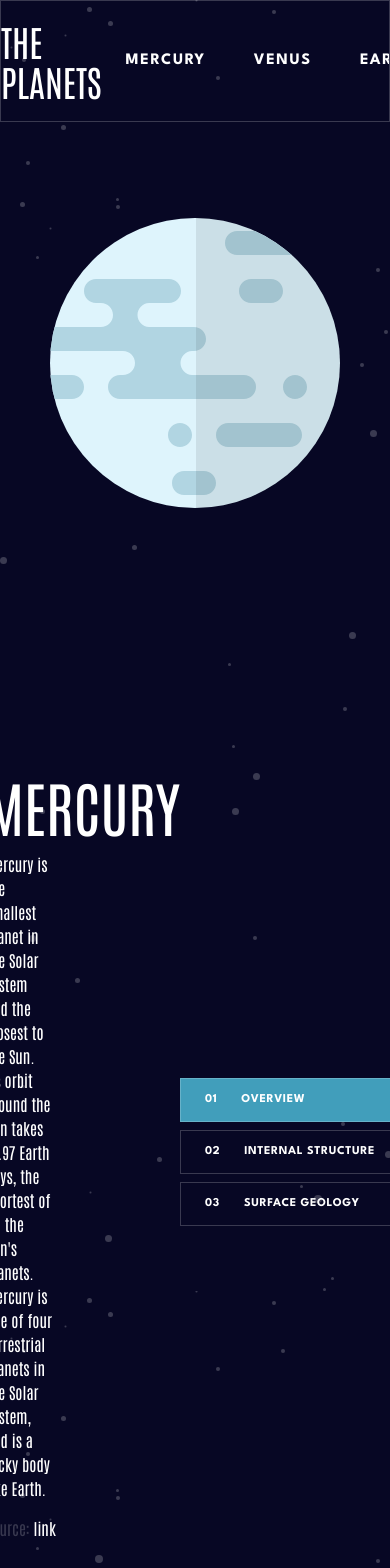
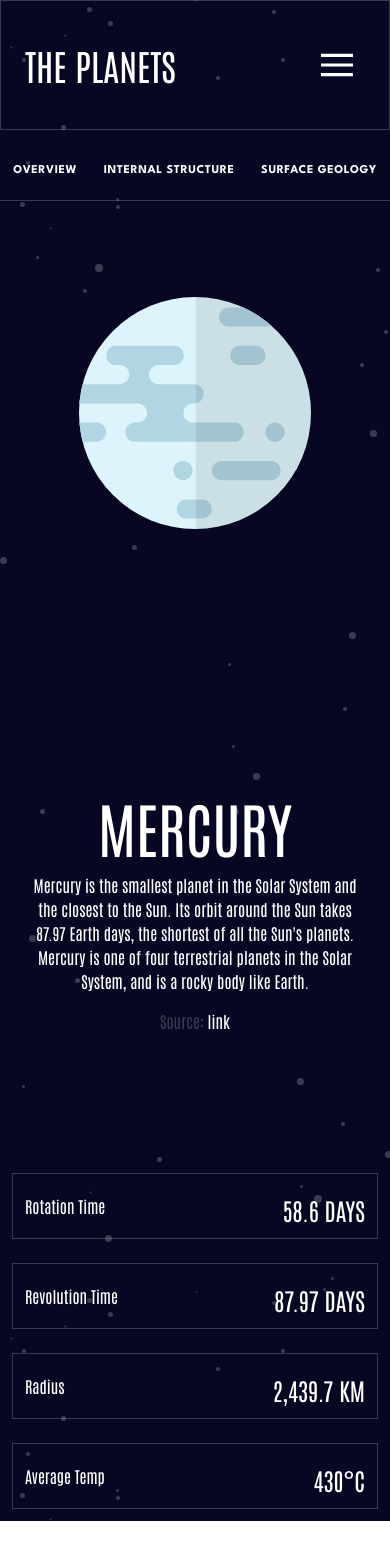
Before and after one commit to Stephanefy/frontendmentorio-challenges, a React (Vite) app: page / in a window 390 px wide. Shown: the top 1568 px of the page. After the commit the page ends 1521 px from the top, so only its background shows below. Built offline with nearby package versions, Linux system fonts and the light colour scheme.

Commit message:
feat: further integration

```diff
--- a/src/App.tsx
+++ b/src/App.tsx
@@ -57,7 +57,7 @@ function App() {
 
   return (
     <div className='h-auto w-full bg-[url("../assets/background-stars.svg")] bg-[#070724] overflow-x-hidden overflow-y-hidden'>
-      <NavBar handleSelectPlanet={handleSelectPlanet}/>
+      <NavBar handleSelectPlanet={handleSelectPlanet} planetColors={planetColors}/>
       <Planet currentPlanet={currentPlanet}/>
     </div>
   )
--- a/src/components/NavBar.tsx
+++ b/src/components/NavBar.tsx
@@ -1,26 +1,68 @@
-import React from 'react';
+import React, { useEffect } from 'react';
 import data from '../../data.json';
 
 interface NavBarProps {
-  handleSelectPlanet: Function;
+  handleSelectPlanet: Function,
+  planetColors: string[]
 }
 
 
-const NavBar = ({ handleSelectPlanet }: NavBarProps) => {
+const NavBar = ({ handleSelectPlanet, planetColors }: NavBarProps) => {
+
+
+  const [mobileMenuOpen, setMobileMenuOpen] = React.useState(false);
+
+
+  useEffect(() => {
+    setMobileMenuOpen(false)
+  }, [handleSelectPlanet])
+
+  const handleMobileOpen = () => {
+    setMobileMenuOpen(prev => !prev);
+  }
 
 
 
   return (
     <header className='tab mx-auto overflow-x-hidden'>
-      <nav className='max-w-[1440px] mx-auto flex justify-between items-center overflow-x-hidden'>
+
+
+      <ul className={`absolute w-full h-screen mt-24 bg-[#070724] left-0 ${mobileMenuOpen ? 'transform translate-x-0' : 'transform -translate-x-full'} lg:flex lg:mx-auto lg:items-center lg:w-auto lg:space-x-6`}>
+        {
+          data.map((planet, i) => (
+            <li className={`my-10 pb-6 border-b border-[#979797] mx-8 flex items-center cursor-pointer`} onClick={() => handleSelectPlanet(i)}>
+              <svg width="20" height="20" viewBox="0 0 20 20" fill="none" xmlns="http://www.w3.org/2000/svg">
+                <circle cx="10" cy="10" r="10" fill={`${planetColors[i]}`}/>
+                </svg>
+              <a className={`ml-6 text-2xl text-white hover:text-gray-500 tracking-[1.36364px]`} href="#" >{planet.name}</a></li>
+
+          ))
+        }
+
+      </ul>
+
+      <nav className='hidden max-w-[1440px] mx-auto md:flex flex-col lg:flex-row justify-between items-center overflow-x-hidden' aria-label="tablet-desktop-nav">
         <h2 className='text-white py-5 text-4xl uppercase'>The planets</h2>
-        <ul className='flex py-5 pr-6'>
+        <ul className='flex lg:py-5 lg:pr-6 py-6'>
             {
                 data.map((planet, i) => (
-                    <li className="text-white mx-6 uppercase tracking-widest font-bold font-['league_Spartan'] cursor-pointer" onClick={() => handleSelectPlanet(i)}>{planet.name}</li>
+                    <li className="text-white mx-3 max-w-2xl lg:mx-6 uppercase tracking-widest font-bold font-['league_Spartan'] cursor-pointer" onClick={() => handleSelectPlanet(i)}>{planet.name}</li>
                 ))
             }
         </ul>
+      </nav>
+      <nav aria-label="mobile-nav" className='w-full flex items-center justify-between p-6'>
+      <div className="basis-3/6">
+        <h2 className='md:hidden text-white py-5 text-4xl uppercase'>The planets</h2>
+      </div>
+      <div className="md:hidden ml-auto">
+        <button className="navbar-burger flex items-center text-white p-3" onClick={handleMobileOpen}>
+          <svg className="block h-8 w-8 fill-current" viewBox="0 0 20 20" xmlns="http://www.w3.org/2000/svg">
+            <title>Mobile menu</title>
+            <path d="M0 3h20v2H0V3zm0 6h20v2H0V9zm0 6h20v2H0v-2z"></path>
+          </svg>
+        </button>
+      </div>
       </nav>
     </header>
   )
--- a/src/components/Planet.tsx
+++ b/src/components/Planet.tsx
@@ -47,52 +47,57 @@ export default function Planet({currentPlanet} : PlanetProps) {
     return (
 
         <article className="w-full text-white h-full md:max-w-[1440px] mx-auto overflow-x-hidden">
+            <ul className="mobile-tab md:hidden flex my-3 justify-around w-full">
+                    <li><button className={`mobile-tab-item w-full h-[48] uppercase my-2 py-3 flex justify-between font-['league_Spartan'] font-bold tracking-wider text-[12px]`}   onClick={() => setCurrentOpenedTab(0)}><span className='flex-1 text-left'>Overview</span></button></li>
+                    <li><button className={`w-full h-[48] uppercase my-2  py-3 flex justify-between font-['league_Spartan'] font-bold tracking-wider text-[12px]`}  onClick={() => setCurrentOpenedTab(1)}><span className='flex-1 text-left'>Internal Structure</span></button></li>
+                    <li><button className={`w-full h-[48] uppercase my-2  py-3 flex justify-between font-['league_Spartan'] font-bold tracking-wider text-[12px]`}  onClick={() => setCurrentOpenedTab(2)}><span className='flex-1 text-left'>Surface Geology</span></button></li>
+            </ul>
             <section className="w-full h-auto flex flex-col lg:flex-row justify-between items-center overflow-x-hidden  gap-64 mt-24 mb-0">
                 <div className="basis-5/6">
                     {
-                        currentOpenedTab === 0 && (<img src={currentPlanet?.images.planet} alt={currentPlanet?.name} className="mx-auto" />)
+                        currentOpenedTab === 0 && (<img src={currentPlanet?.images.planet} alt={currentPlanet?.name} className="planet-image lg:mx-auto" />)
                     }
                     {
-                        currentOpenedTab === 1 && (<img src={currentPlanet?.images.internal} alt={currentPlanet?.name} className="mx-auto" />)
+                        currentOpenedTab === 1 && (<img src={currentPlanet?.images.internal} alt={currentPlanet?.name} className="planet-image mx-auto" />)
                     }
                     {
                         currentOpenedTab === 2 && (
                             <div className="relative h-full w-full ">
-                                <img src={currentPlanet?.images.planet} alt={currentPlanet?.name} className="mx-auto" />
-                                <img src={currentPlanet?.images.geology} alt={currentPlanet?.name} className="absolute top-[60%] left-[42%]" width={130} />
+                                <img src={currentPlanet?.images.planet} alt={currentPlanet?.name} className="mx-auto planet-image" />
+                                <img src={currentPlanet?.images.geology} alt={currentPlanet?.name} className="absolute top-[60%] left-[29%] lg:left-[40%]" width={130} />
                             </div>
                         )
                     }
                 </div>
                 <div className="basis-6/6 lg:basis-4/6 flex lg:flex-col items-center justify-center lg:items-start">
-                    <div className='w-4/6'>
+                    <div className='w-12/12 text-center md:text-left md:w-7/12 '>
                         <h1 className="text-6xl uppercase my-3">{currentPlanet?.name}</h1>
-                        <p className="pr-32 lg:pr-0 lg:w-full my-4 ">{currentPlanet?.overview.content}</p>
+                        <p className="px-6 md:px-0 md:pr-32 lg:pr-0 lg:w-full my-4">{currentPlanet?.overview.content}</p>
 
                         <a href="#" className="my-8"><span className="text-custom_grey ">Source: </span>link</a>
                     </div>
-                    <ul className="my-3 lg:w-4/6">
-                    <li><button className={`tab w-56 lg:w-full h-[48] uppercase my-2 py-3 flex justify-between font-['league_Spartan'] font-bold tracking-wider text-[12px]`} style={{backgroundColor: `${currentOpenedTab === 0 ? currentPlanet?.color : 'transparent'}`}} onClick={() => setCurrentOpenedTab(0)}><span className='px-6'>01</span><span className='flex-1 text-left'>Overview</span></button></li>
-                    <li><button className={`tab w-56 lg:w-full h-[48] uppercase my-2  py-3 flex justify-between font-['league_Spartan'] font-bold tracking-wider text-[12px]`} style={{backgroundColor: `${currentOpenedTab === 1 ? currentPlanet?.color : 'transparent'}`}} onClick={() => setCurrentOpenedTab(1)}><span className='px-6'>02</span><span className='flex-1 text-left'>Internal Structure</span></button></li>
-                    <li><button className={`tab w-56 lg:w-full h-[48] uppercase my-2  py-3 flex justify-between font-['league_Spartan'] font-bold tracking-wider text-[12px]`} style={{backgroundColor: `${currentOpenedTab === 2 ? currentPlanet?.color : 'transparent'}`}} onClick={() => setCurrentOpenedTab(2)}><span className='px-6'>03</span><span className='flex-1 text-left'>Surface Geology</span></button></li>
+                    <ul className="hidden md:block my-3 w-4/12 lg:w-4/6">
+                    <li><button className={`tab w-full h-[48] uppercase my-2 py-3 flex justify-between font-['league_Spartan'] font-bold tracking-wider text-[12px]`} style={{backgroundColor: `${currentOpenedTab === 0 ? currentPlanet?.color : 'transparent'}`}} onClick={() => setCurrentOpenedTab(0)}><span className='px-6'>01</span><span className='flex-1 text-left'>Overview</span></button></li>
+                    <li><button className={`tab w-full h-[48] uppercase my-2  py-3 flex justify-between font-['league_Spartan'] font-bold tracking-wider text-[12px]`} style={{backgroundColor: `${currentOpenedTab === 1 ? currentPlanet?.color : 'transparent'}`}} onClick={() => setCurrentOpenedTab(1)}><span className='px-6'>02</span><span className='flex-1 text-left'>Internal Structure</span></button></li>
+                    <li><button className={`tab w-full h-[48] uppercase my-2  py-3 flex justify-between font-['league_Spartan'] font-bold tracking-wider text-[12px]`} style={{backgroundColor: `${currentOpenedTab === 2 ? currentPlanet?.color : 'transparent'}`}} onClick={() => setCurrentOpenedTab(2)}><span className='px-6'>03</span><span className='flex-1 text-left'>Surface Geology</span></button></li>
                     </ul>
                 </div>
 
             </section>
-            <section className="w-11/12 lg:w-full flex justify-between lg:mb-24 mt-32 overflow-x-hidden px-3 mx-auto">
-                <article className="planet--features border-2 border-white my-3 mx-3 p-6 pl-6 text-left w-72">
+            <section className="max-w-3xl lg:max-w-none lg:w-full flex flex-col md:flex-row justify-between lg:mb-24 mt-32 overflow-x-hidden px-3 mx-auto">
+                <article className="planet--features flex justify-between items-center md:block border-2 border-white my-3 mx-auto md:mx-3 p-3 lg:p-6 text-left w-full md:w-72">
                     <h4 className="lg:text-lg">Rotation Time</h4>
                     <p className="text-2xl lg:text-4xl mt-2 uppercase">{currentPlanet?.rotation}</p>
                 </article>
-                <article className="planet--features border-2 border-white my-3 mx-3 p-6 pl-6 text-left w-72">
+                <article className="planet--features flex justify-between items-center md:block  border-2 border-white my-3 mx-auto md:mx-3 p-3 lg:p-6 text-left w-full md:w-72">
                     <h4 className="lg:text-lg">Revolution Time</h4>
                     <p className="text-2xl lg:text-4xl mt-2 uppercase">{currentPlanet?.revolution}</p>
                 </article>
-                <article className="planet--features border-2 border-white my-3 mx-3 p-6 pl-6 text-left w-72">
+                <article className="planet--features flex justify-between items-center md:block  border-2 border-white my-3 mx-auto md:mx-3 p-3 lg:p-6 text-left w-full md:w-72">
                     <h4 className="lg:text-lg">Radius</h4>
                     <p className="text-2xl lg:text-4xl mt-2 uppercase">{currentPlanet?.radius}</p>
                 </article>
-                <article className="planet--features border-2 border-white my-3 mx-3 p-6 pl-6 text-left w-72">
+                <article className="planet--features flex justify-between items-center md:block  border-2 border-white my-3 mx-auto md:mx-3 p-3 lg:p-6 text-left w-full md:w-72">
                     <h4 className="lg:text-lg">Average Temp</h4>
                     <p className="text-2xl lg:text-4xl mt-2 uppercase">{currentPlanet?.temperature}</p>
                 </article>
--- a/src/index.css
+++ b/src/index.css
@@ -8,3 +8,12 @@
 .planet--features {
     border: 1px solid rgba(255, 255, 255, .2)
 }
+
+.mobile-tab {
+    border-bottom: 1px solid rgba(255, 255, 255, .2);
+}
+
+.planet-image {
+    width: 80%;
+    margin: auto;
+}
```
